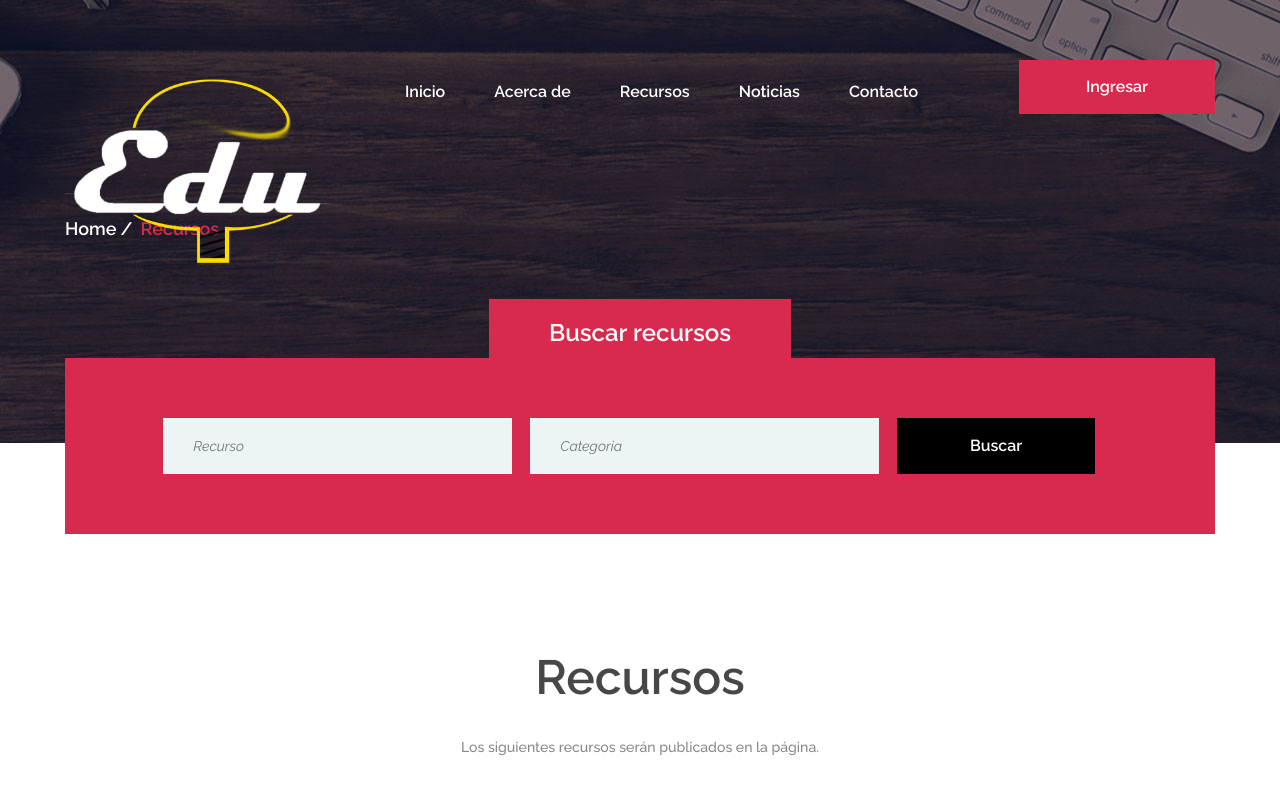
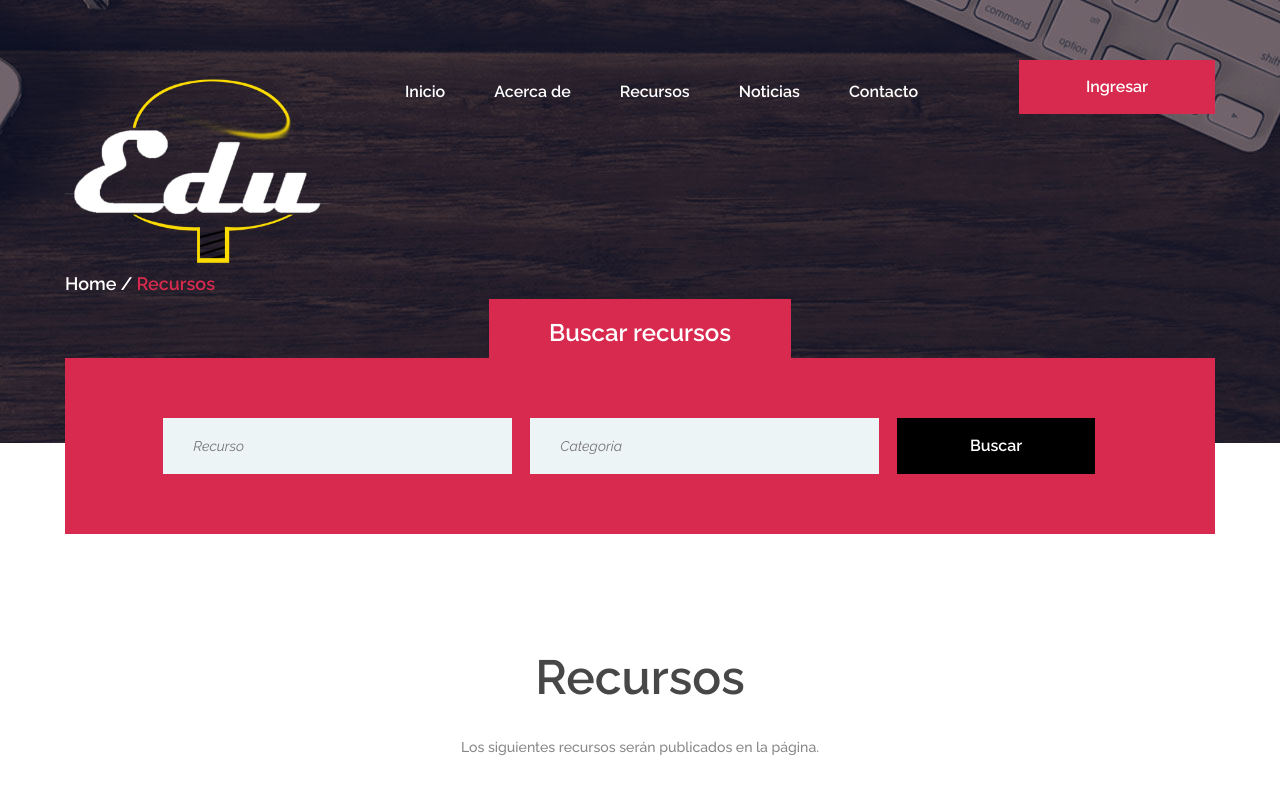
Before and after one commit to wugalde/tester, a plain HTML site: page recursos.html in a window 1280 px wide. Shown: the top 800 px of the page. Drawn offline with Linux system fonts and the light colour scheme.

Commit message:
css bredcomp

```diff
--- a/css/style.css
+++ b/css/style.css
@@ -847,7 +847,7 @@ ol {
 }
 
 .site-breadcrumb {
-	padding-top: 215px;
+	padding-top: 270px;
 }
 
 .site-breadcrumb a,
```
Also changed, not shown: recursos.html (+1 -2 lines).
